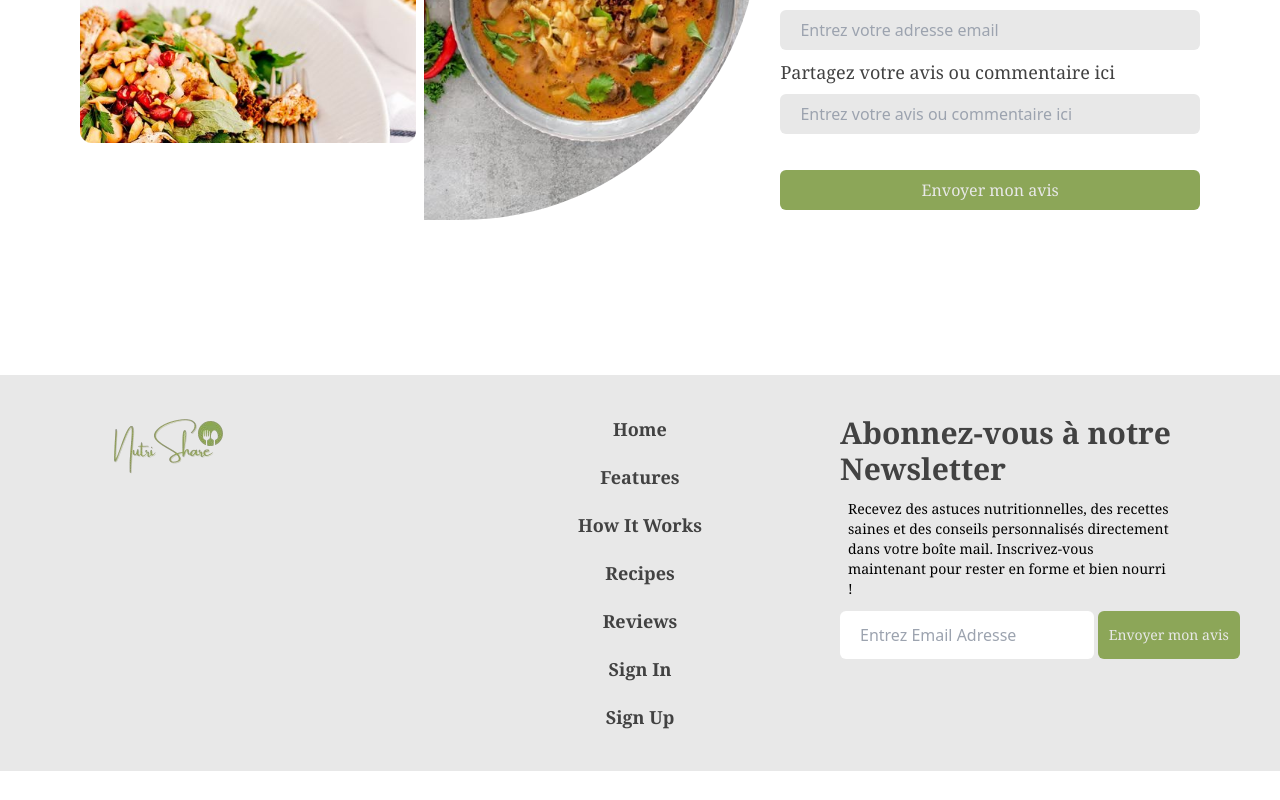
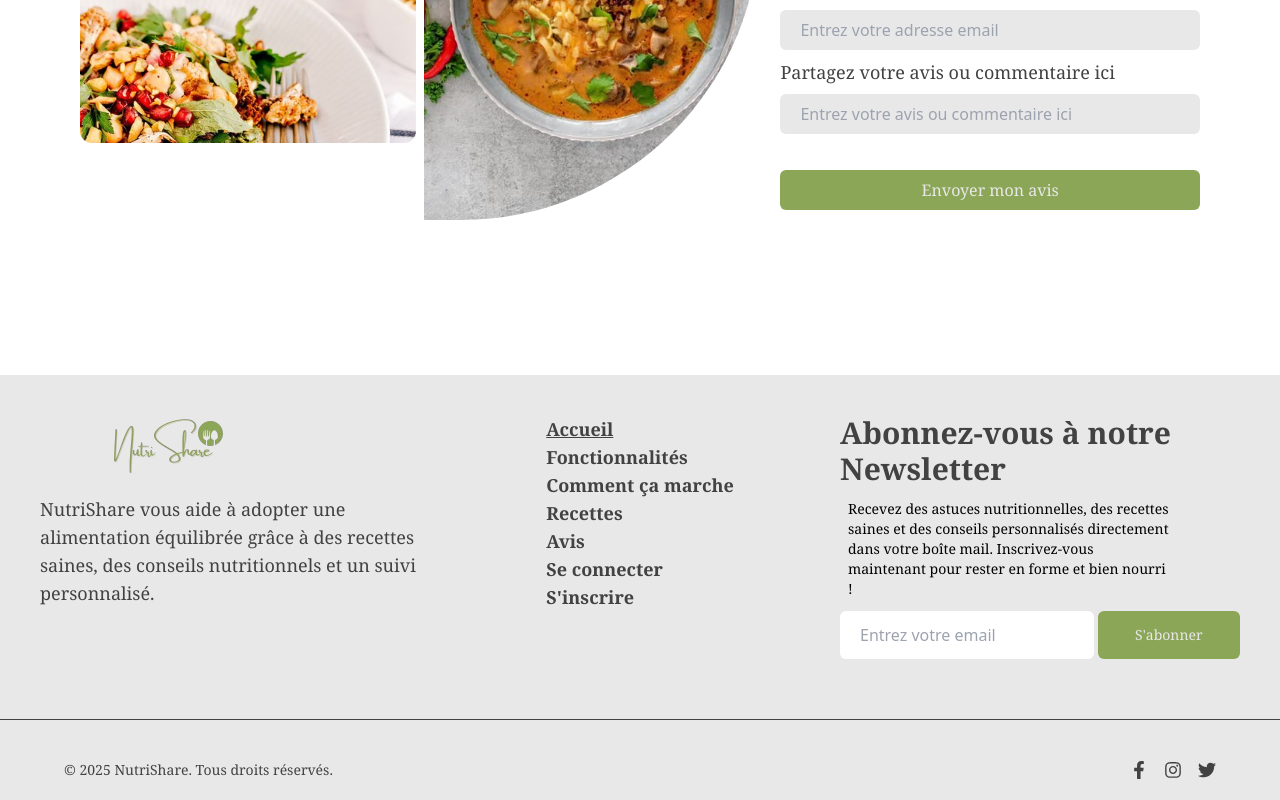
Before and after one commit to NaimaBelchiti300/Nutrishare, a React (Create React App) app: page / in a window 1280 px wide. Shown: the part 7554-8354 px from the top of the page. Before the commit the page ends 8325 px from the top, so only its background shows below. Built offline with nearby package versions, Linux system fonts and the light colour scheme.

Commit message:
'add-footer'

```diff
--- a/package.json
+++ b/package.json
@@ -6,6 +6,7 @@
     "cra-template": "1.2.0",
     "react": "^18.0.0",
     "react-dom": "^18.0.0",
+    "react-icons": "^5.4.0",
     "react-scripts": "5.0.1",
     "react-slick": "^0.30.3",
     "slick-carousel": "^1.8.1",
--- a/src/sections/footer.js
+++ b/src/sections/footer.js
@@ -1,34 +1,70 @@
 import logo from "../images/logo.png";
+import { FaFacebookF, FaInstagram, FaTwitter } from "react-icons/fa";
 
 export default function Footer() {
   return (
     <div className="w-full h-auto bg-graylight">
       <div className="grid grid-cols-3 gap-0 px-10 py-10">
-        <div>
+        {/* Section 1 : Logo & À propos */}
+        <div className="w-full">
           <div>
-            <img src={logo} />
+            <img src={logo} alt="NutriShare Logo"  />
           </div>
-          <div>
-
+          <div className="mt-5 text-gray text-sm font-serif">
+            <p className="w-12/12 text-lg font-serif">
+              NutriShare vous aide à adopter une alimentation équilibrée grâce à des recettes
+              saines, des conseils nutritionnels et un suivi personnalisé.
+            </p>
           </div>
         </div>
-        <div className="flex flex-col justify-center items-center space-y-5 font-serif font-bold  text-lg  text-gray">
-          <a>Home</a>
-          <a>Features</a>
-          <a> How It Works</a>
-          <a> Recipes </a>
-          <a>Reviews</a>
-          <a>Sign In</a>
-          <a>Sign Up</a>
+
+        {/* Section 2 : Navigation rapide */}
+        <div className="flex flex-col justify-start items-center space-y-5 font-serif font-bold text-lg text-gray">
+          <div className="text-start flex flex-col">
+          <a href="#" className="underline">Accueil</a>
+          <a href="#">Fonctionnalités</a>
+          <a href="#">Comment ça marche</a>
+          <a href="#">Recettes</a>
+          <a href="#">Avis</a>
+          <a href="#">Se connecter</a>
+          <a href="#">S'inscrire</a>
+          </div>
         </div>
+
+        {/* Section 3 : Newsletter */}
         <div className="space-y-3">
-            <h1 className="font-extrabold   font-serif text-3xl text-gray ">Abonnez-vous à notre Newsletter</h1>
-            <p className="w-10/12 text-sm pl-2 font-serif">Recevez des astuces nutritionnelles, des recettes saines et des conseils personnalisés directement dans votre boîte mail. Inscrivez-vous maintenant pour rester en forme et bien nourri !</p>
-            <div className="flex space-x-1">
-            <input type="email" placeholder="Entrez Email Adresse" className="bg-white  py-3 rounded-md w-full focus:bg-white px-5 text-start"/>
-            <button className="font-serif w-60 rounded-md py-3 text-graylight bg-verte px-0  text-sm ">Envoyer mon avis</button>
+          <h1 className="font-extrabold font-serif text-3xl text-gray">
+            Abonnez-vous à notre Newsletter
+          </h1>
+          <p className="w-10/12 text-sm pl-2 font-serif">
+            Recevez des astuces nutritionnelles, des recettes saines et des conseils personnalisés
+            directement dans votre boîte mail. Inscrivez-vous maintenant pour rester en forme et bien nourri !
+          </p>
+          <div className="flex space-x-1">
+            <input
+              type="email"
+              placeholder="Entrez votre email"
+              className="bg-white py-3 rounded-md w-full focus:bg-white px-5 text-start"
+            />
+            <button className="font-serif w-60 rounded-md py-3 text-graylight bg-verte px-0 text-sm">
+              S'abonner
+            </button>
+          </div>
+        </div>
+      </div>
 
-            </div>
+      {/* Section 4 : Mentions légales et réseaux sociaux */}
+      <div className="border-t border-gray w-full px-36 mt-5 py-5 ">
+
+      </div>
+      <div className="flex justify-between items-center px-16 pb-5">
+      <p className="text-gray text-sm font-serif">
+          © 2025 NutriShare. Tous droits réservés.
+        </p>
+        <div className="flex space-x-4">
+          <a href="#" className="text-gray text-lg"><FaFacebookF /></a>
+          <a href="#" className="text-gray text-lg"><FaInstagram /></a>
+          <a href="#" className="text-gray text-lg"><FaTwitter /></a>
         </div>
       </div>
     </div>
```
Also changed, not shown: 1 other file (tests, documents, lock files or other folders).
